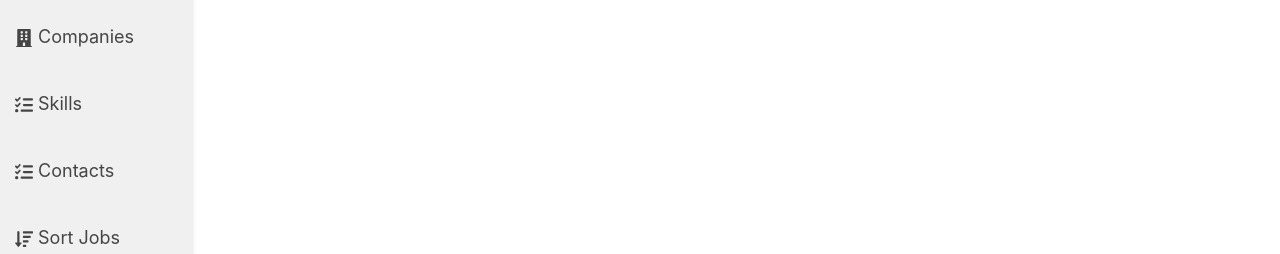
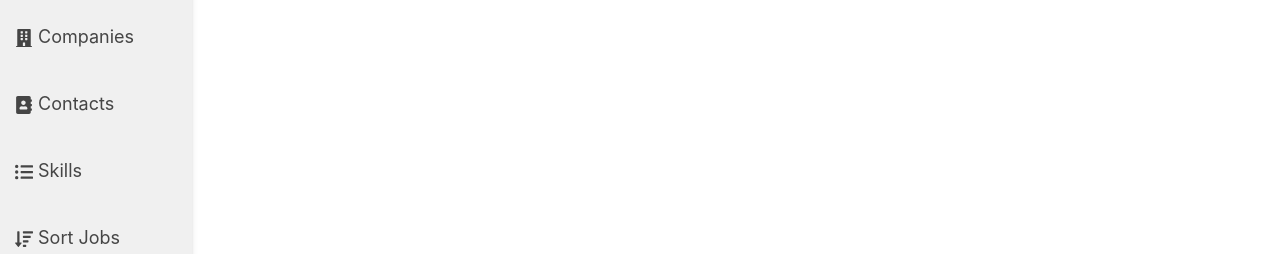
Before and after one commit to jduganOSU/job_tracker, a React (Create React App) app in the folder front_end/: page /viewer in a window 1280 px wide. Shown: the part 206-460 px from the top of the page. Built offline with nearby package versions, Linux system fonts and the light colour scheme; no server answers.

Commit message:
Update Sidebar.js

```diff
--- a/front_end/src/components/Sidebar.js
+++ b/front_end/src/components/Sidebar.js
@@ -2,12 +2,11 @@ import React, { useState, useEffect, useRef } from 'react';
 import { useNavigate } from 'react-router-dom';
 import { IoHome, IoBriefcase } from 'react-icons/io5';
 import { IoIosSettings } from 'react-icons/io';
-import { FaBuilding, FaSortAmountDown } from 'react-icons/fa';
-import { FaListCheck } from 'react-icons/fa6';
+import { FaBuilding, FaSortAmountDown, FaListUl, FaAddressBook } from 'react-icons/fa';
 import CreateJob from './CreateJob';
 import CreateCompany from './CreateCompanyModal';
 import CreateContact from './CreateContact';
-import CreateSkill from './CreateSkill'; // Import CreateSkill component
+import CreateSkill from './CreateSkill';
 import './css/Sidebar.css';
 
 const Sidebar = ({ onLogout, onJobCreate, onContactCreate, onSkillCreate }) => {
@@ -34,7 +33,7 @@ const Sidebar = ({ onLogout, onJobCreate, onContactCreate, onSkillCreate }) => {
     setShowJobsMenu(false);
     setShowCompaniesMenu(false);
     setShowContactsMenu(false);
-    setShowSkillsMenu(false); // Reset skills menu state
+    setShowSkillsMenu(false);
 
     if (menu === 'jobs') {
       setShowJobsMenu(!showJobsMenu);
@@ -42,7 +41,7 @@ const Sidebar = ({ onLogout, onJobCreate, onContactCreate, onSkillCreate }) => {
       setShowCompaniesMenu(!showCompaniesMenu);
     } else if (menu === 'contacts') {
       setShowContactsMenu(!showContactsMenu);
-    } else if (menu === 'skills') { // Toggle skills menu
+    } else if (menu === 'skills') {
       setShowSkillsMenu(!showSkillsMenu);
     }
   };
@@ -115,21 +114,21 @@ const Sidebar = ({ onLogout, onJobCreate, onContactCreate, onSkillCreate }) => {
             </ul>
           )}
         </li>
+        <li onClick={() => toggleMenu('contacts')}>
+          <FaAddressBook />&nbsp;Contacts
+          {showContactsMenu && (
+            <ul className="submenu">
+              <li onClick={handleCreateContactClick}>Create Contact</li>
+              <li onClick={() => navigateToObjectViewer('contacts')}>View Contacts</li>
+            </ul>
+          )}
+        </li>
         <li onClick={() => toggleMenu('skills')}>
-          <FaListCheck />&nbsp;Skills
-          {showSkillsMenu && ( // Add submenu for skills
+          <FaListUl />&nbsp;Skills
+          {showSkillsMenu && (
             <ul className="submenu">
               <li onClick={handleCreateSkillClick}>Create Skill</li>
               <li onClick={() => navigateToObjectViewer('skill')}>View Skills</li>
-            </ul>
-          )}
-        </li>
-        <li onClick={() => toggleMenu('contacts')}>
-          <FaListCheck />&nbsp;Contacts
-          {showContactsMenu && ( // Add submenu for contacts
-            <ul className="submenu">
-              <li onClick={handleCreateContactClick}>Create Contact</li>
-              <li onClick={() => navigateToObjectViewer('contacts')}>View Contacts</li>
             </ul>
           )}
         </li>
@@ -145,8 +144,8 @@ const Sidebar = ({ onLogout, onJobCreate, onContactCreate, onSkillCreate }) => {
       </ul>
       {showCreateJobModal && <CreateJob closeModal={closeModal} onJobCreate={onJobCreate} />}
       {showCreateCompanyModal && <CreateCompany closeModal={closeModal} />}
-      {showCreateContactModal && <CreateContact closeModal={closeModal} />}
-      {showCreateSkillModal && <CreateSkill closeModal={closeModal} onSkillCreate={onSkillCreate} />} {/* Pass onSkillCreate */}
+      {showCreateContactModal && <CreateContact closeModal={closeModal} onContactCreate={onContactCreate} />}
+      {showCreateSkillModal && <CreateSkill closeModal={closeModal} onSkillCreate={onSkillCreate} />}
     </div>
   );
 };
```
